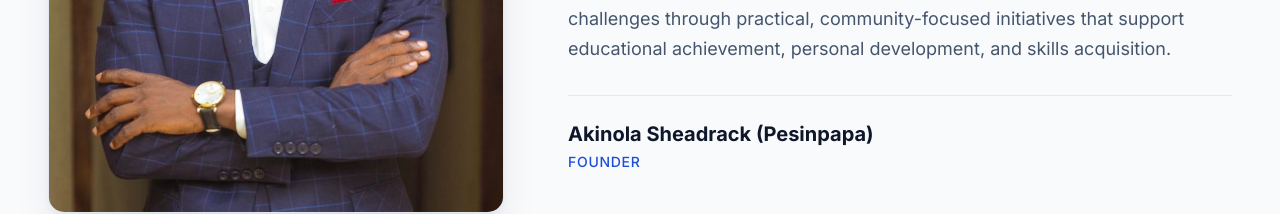
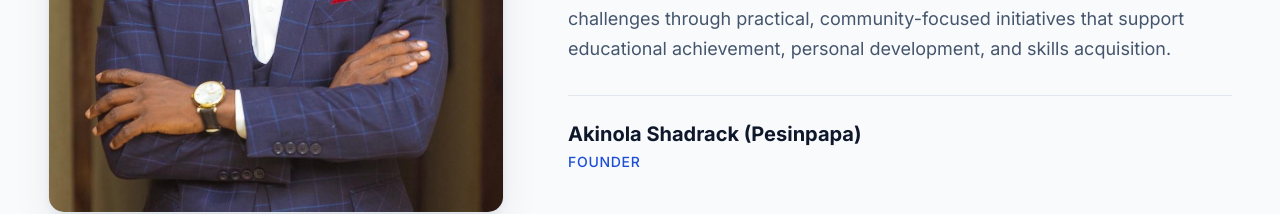
Before and after one commit to CTTech-troy/OTSEF, a React (Vite) app: page /about in a window 1280 px wide. Shown: the part 4120-4334 px from the top of the page. Built offline with nearby package versions, Linux system fonts and the light colour scheme.

Commit message:
new update from troy

```diff
--- a/src/pages/About.tsx
+++ b/src/pages/About.tsx
@@ -371,7 +371,7 @@ export function About() {
               </div>
               <div className="mt-8 border-t border-slate-200 pt-6">
                 <p className="text-xl font-bold tracking-normal text-slate-900">
-                  Akinola Sheadrack (Pesinpapa)
+                  Akinola Shadrack (Pesinpapa)
                 </p>
                 <p className="mt-1 text-sm font-medium uppercase tracking-wider text-primary-strong">
                   Founder
```
